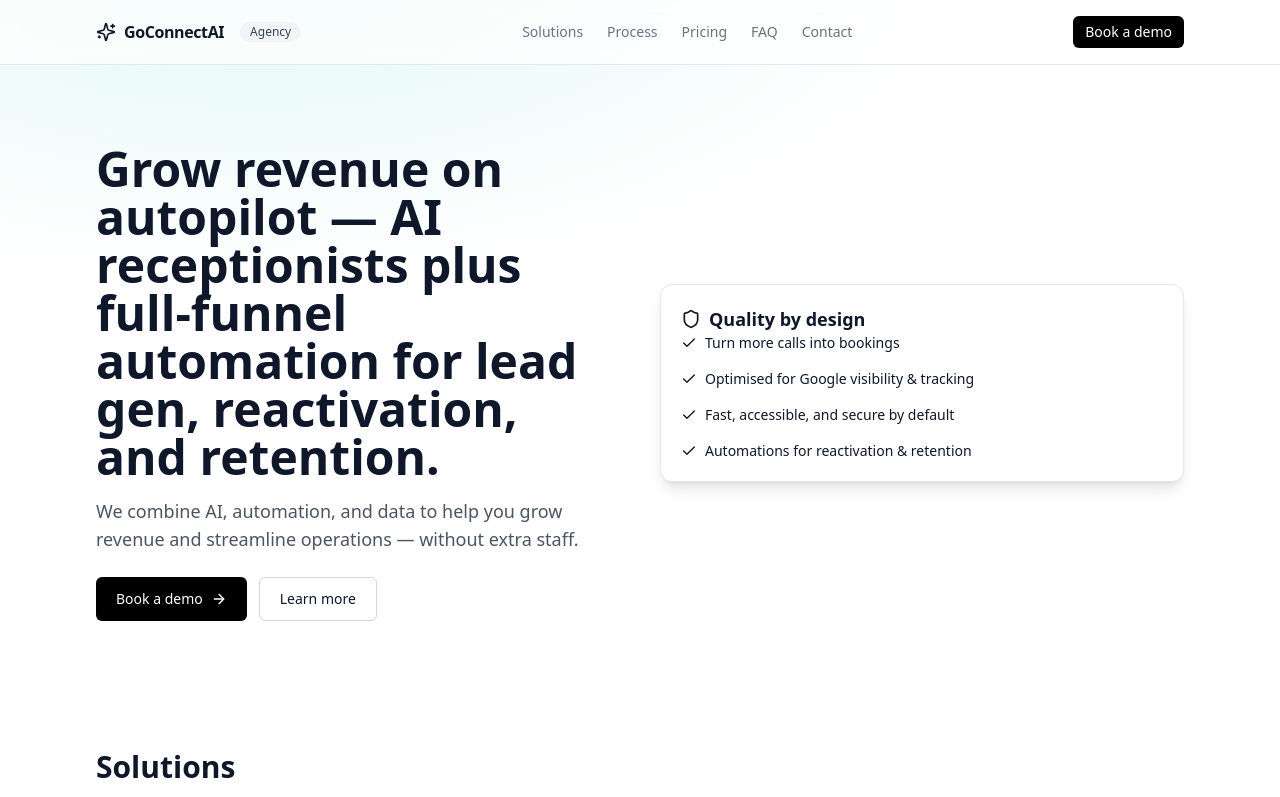
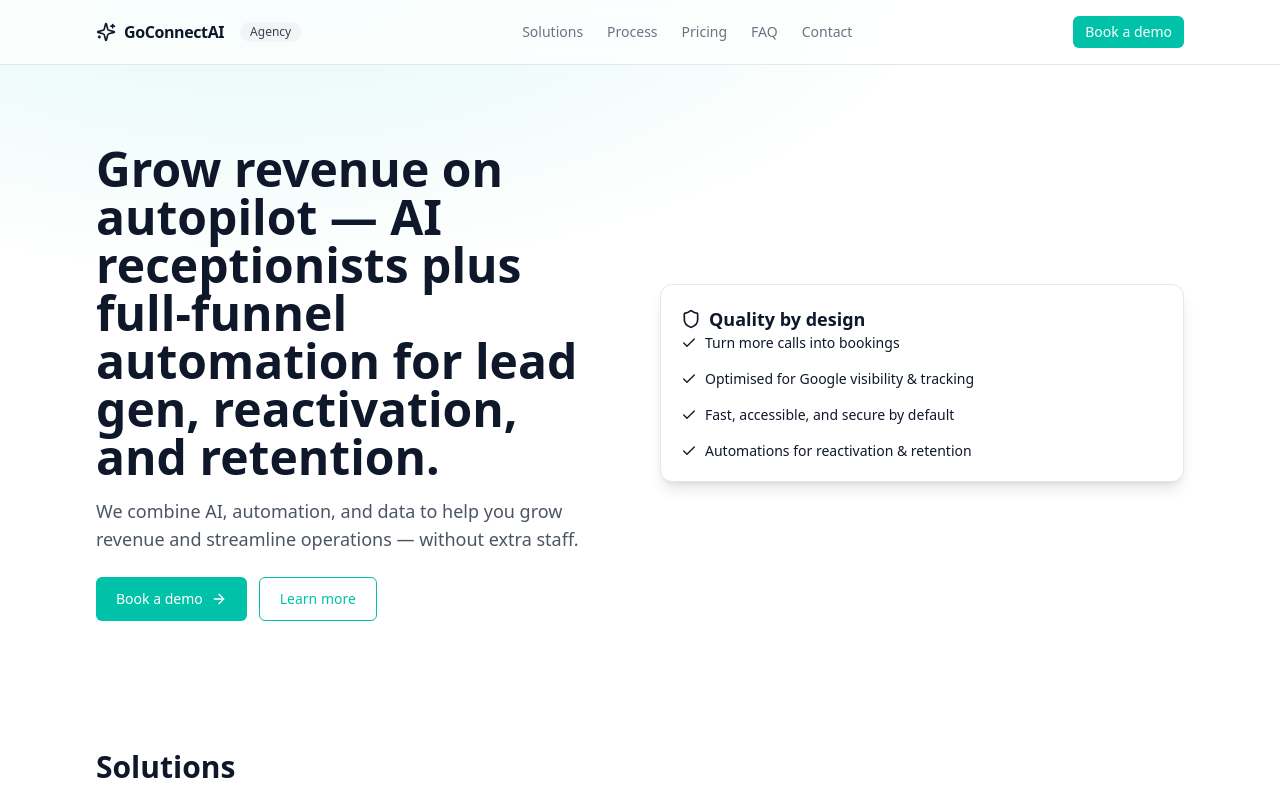
Before and after one commit to GoConnect-AI/goconnectai, a Next.js app: page / in a window 1280 px wide. Shown: the top 797 px of the page. Built offline with nearby package versions, Linux system fonts and the light colour scheme.

Commit message:
Update button.tsx

```diff
--- a/components/ui/button.tsx
+++ b/components/ui/button.tsx
@@ -10,10 +10,10 @@
 
 export function Button({ asChild, variant='default', size='default', className='', ...props }: ButtonProps) {
   const Comp: any = asChild ? Slot : 'button'
-  const base = 'inline-flex items-center justify-center whitespace-nowrap rounded-md text-sm font-medium transition-colors focus-visible:outline-none focus-visible:ring-2 focus-visible:ring-offset-2 disabled:opacity-50 disabled:pointer-events-none ring-offset-background'
+  const base = 'inline-flex items-center justify-center whitespace-nowrap rounded-md text-sm font-medium transition-colors focus-visible:outline-none focus-visible:ring-2 focus-visible:ring-offset-2 disabled:opacity-50 disabled:pointer-events-none ring-offset-white'
   const variants = variant === 'outline'
-    ? 'border border-gray-300 bg-transparent hover:bg-gray-50'
-    : 'bg-black text-white hover:bg-black/90'
+    ? 'border border-primary text-primary bg-transparent hover:bg-primary/5'
+    : 'bg-primary text-white hover:bg-[#00B69E]'
   const sizes = size === 'sm' ? 'h-8 px-3 py-1.5'
     : size === 'lg' ? 'h-11 px-5 py-3 text-base'
     : 'h-10 px-4 py-2'
```
